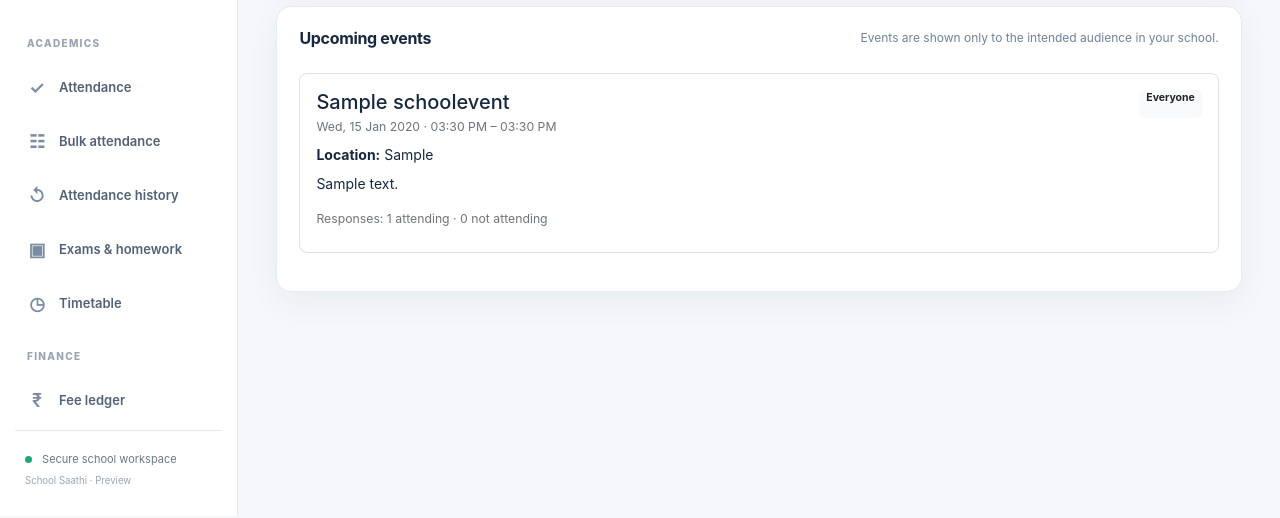
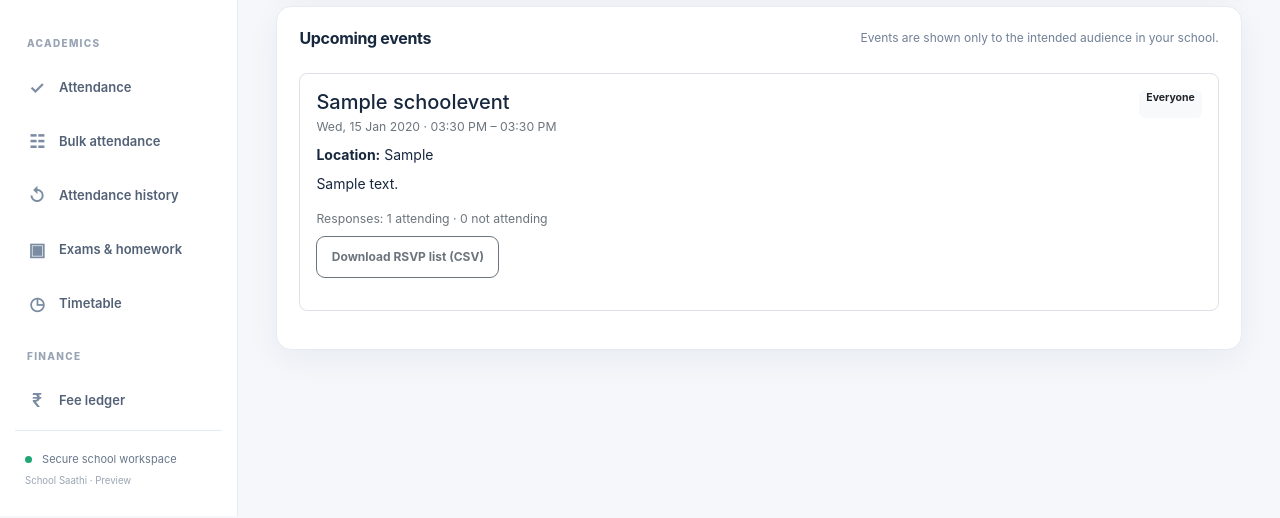
Before and after one commit to pk8873/My_school, a Django app: page /events/ in a window 1280 px wide. Shown: the part 742-1260 px from the top of the page. Run offline with Django 5.2, Linux system fonts and the light colour scheme; a user stored in the database is signed in; tables that the repository leaves empty hold one stand-in row (values such as "Sample post").

Commit message:
feat: add event RSVP CSV download link for management

```diff
--- a/templates/schools/school_events.html
+++ b/templates/schools/school_events.html
@@ -30,6 +30,7 @@
     {% if event.description %}<div class="mb-3">{{ event.description|linebreaksbr }}</div>{% endif %}
     {% if can_manage %}
       <div class="small text-secondary mb-2">Responses: {{ event.attending_count }} attending · {{ event.not_attending_count }} not attending</div>
+      <div class="mb-3"><a class="btn btn-sm btn-outline-secondary" href="{% url 'school_event_rsvp_csv' event.id %}">Download RSVP list (CSV)</a></div>
     {% else %}
       <form method="post" class="d-flex flex-wrap align-items-center gap-2 mt-3">
         {% csrf_token %}
```
